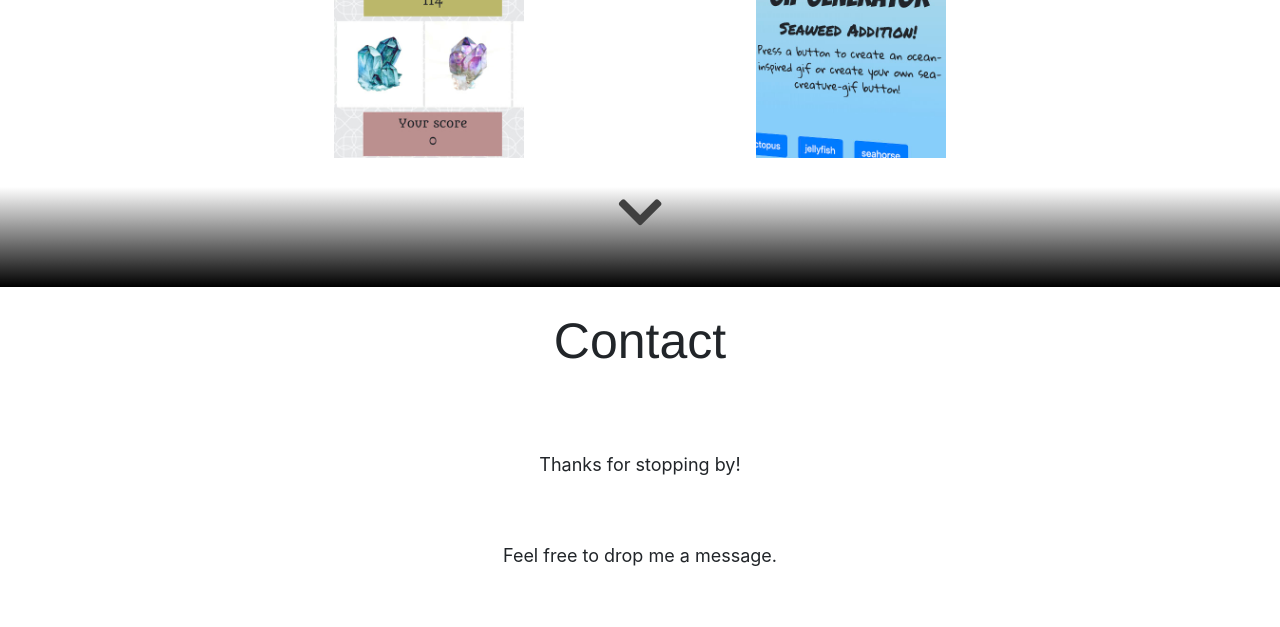
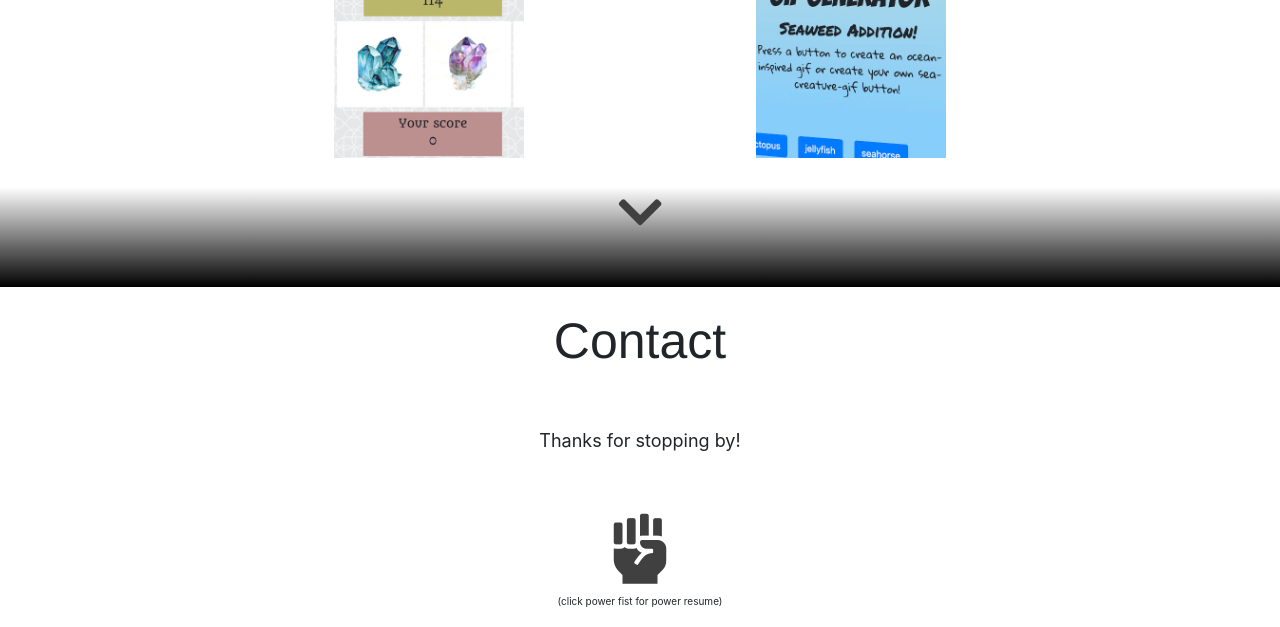
Before and after one commit to MarcusSilvus/portfolio, a plain HTML site: page index.html in a window 1280 px wide. Shown: the part 1857-2484 px from the top of the page. Drawn offline with nearby package versions, Linux system fonts and the light colour scheme.

Commit message:
edited styles

```diff
--- a/assets/css/style.css
+++ b/assets/css/style.css
@@ -104,6 +104,16 @@ i.connect {
   color: #404040
 }
 
+#resume {
+  font-size: 70px;
+  padding-bottom: 10px;
+}
+
+#resumeFist {
+  font-size: 10px;
+  padding-bottom: 40px;
+}
+
 i.down {
   font-size: 50px;
   color: #404040
@@ -123,6 +133,7 @@ i:hover {
 
 .end {
   font-size: 18px;
+  padding-bottom: 20px;
 }
 
 .cardFlex {
--- a/index.html
+++ b/index.html
@@ -243,7 +243,6 @@
 
   <div class="space">
     <div class="d-flex justify-content-center">
-      <!-- <p class="blurb">Keep going to check out my work</p> -->
       <i class="fas fa-chevron-down down"></i>
     </div>
     <div id="contact"></div>
@@ -253,19 +252,30 @@
   <h1 class="headers">Contact</h1>
   <br>
   <br>
-  <br>
+
 
   <div class="d-flex justify-content-center">
     <p class="end">Thanks for stopping by!</p>
   </div>
+
   <br>
-  <br>
+
+  <div class="d-flex justify-content-center">
+    <a href="assets/images/Resume - Mark Silva.pdf" target="_blank">
+      <i id="resume" class="fas fa-fist-raised connect"></i>
+    </a>
+  </div>
+
+  <div class="d-flex justify-content-center">
+  <p id="resumeFist">(click power fist for power resume)</p>
+  </div>
+
   <div class="d-flex justify-content-center">
     <p class="end">Feel free to drop me a message.</p>
   </div>
   </div>
-  <br>
-  <br>
+
+
   <div class="container">
     <div class="row">
       <div class="col-3"></div>
```
Lines whose indentation alone changed are shown as unchanged.
